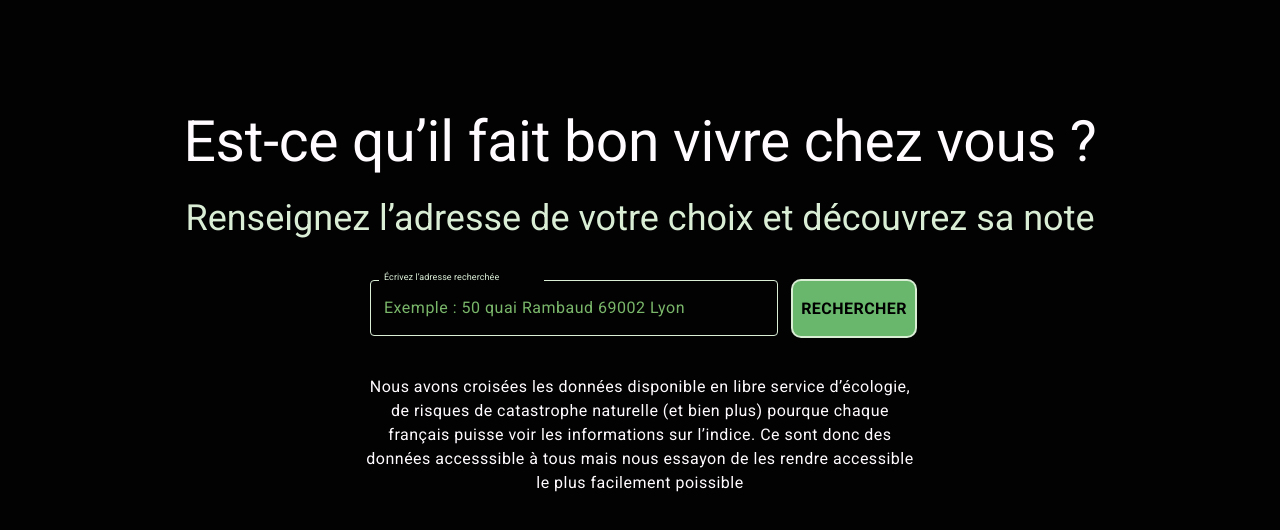
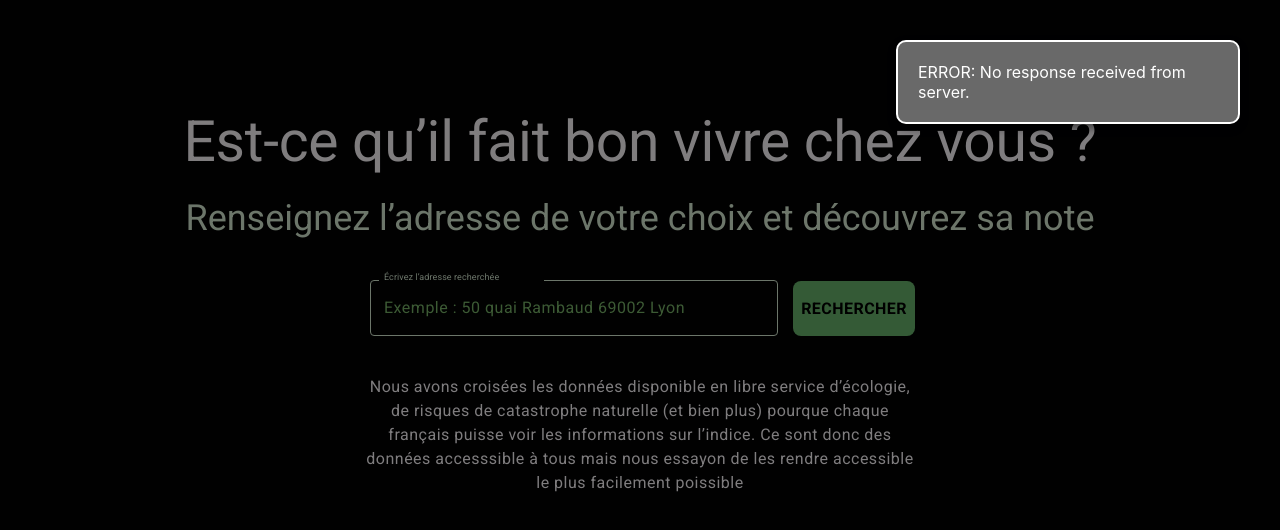
Before and after one commit to vaTheo/FranceNotation-Frontend, a React (Create React App) app in the folder francenotation/: page / in a window 1280 px wide. Both pictures are taken after a click on the button "RECHERCHER". Shown: the top 530 px of the page. Built offline with nearby package versions, Linux system fonts and the light colour scheme; no server answers.

Commit message:
ADD ERROR MODAL FOR HTTP ERROR

```diff
--- a/francenotation/src/App.tsx
+++ b/francenotation/src/App.tsx
@@ -1,10 +1,16 @@
-import React from "react";
 import { BrowserRouter as Router, Routes, Route } from "react-router-dom";
 import "./styles/App.scss";
 import MainPage from "./pages/mainPage";
 import ResultPage from "./pages/results";
+import { useError } from "./components/errorContext/errorContext";
+import { useEffect } from "react";
+import { attachInterceptors } from "./utils/axiosInstance";
 
 function App() {
+  const { showError } = useError();
+  useEffect(() => {
+    attachInterceptors(showError);
+  }, [showError]);
   return (
     <Router>
       <div>
--- /dev/null
+++ b/francenotation/src/components/errorContext/errorContext.tsx
@@ -0,0 +1,63 @@
+// ErrorContext.tsx
+import { Modal } from "@mui/material";
+import React, { createContext, useContext, useState, ReactNode } from "react";
+
+interface ErrorContextType {
+  showError: (message: string) => void;
+}
+
+const ErrorContext = createContext<ErrorContextType | undefined>(undefined);
+
+export const useError = () => {
+  const context = useContext(ErrorContext);
+  if (context === undefined) {
+    throw new Error("useError must be used within an ErrorProvider");
+  }
+  return context;
+};
+
+export const ErrorProvider: React.FC<{ children: ReactNode }> = ({
+  children,
+}) => {
+  const [isError, setIsError] = useState(false);
+  const [message, setMessage] = useState("");
+
+  const showError = (message: string) => {
+    setMessage(message);
+    setIsError(true);
+  };
+
+  return (
+    <ErrorContext.Provider value={{ showError }}>
+      {children}
+      {isError && (
+        <Modal
+          open={isError}
+          closeAfterTransition
+          onClose={() => setIsError(false)}
+          aria-labelledby="simple-modal-title"
+          aria-describedby="simple-modal-description"
+        >
+          {/* Add the required children prop */}
+          <div
+            style={{
+                position: "absolute",
+                top: "40px",
+                right: "40px",
+                backgroundColor: "dimgray",
+                padding: "20px",
+                borderRadius: "10px",
+                color: "white",
+                boxShadow: "0 4px 8px rgba(0, 0, 0, 0.5)",
+                width: "300px",
+                border: "2px solid #ffffff",
+
+            }}
+          >
+            ERROR: {message}
+          </div>
+        </Modal>
+      )}
+    </ErrorContext.Provider>
+  );
+};
--- a/francenotation/src/index.tsx
+++ b/francenotation/src/index.tsx
@@ -1,15 +1,18 @@
-import React from 'react';
-import ReactDOM from 'react-dom/client';
-import './styles/index.scss';
-import App from './App';
-import reportWebVitals from './reportWebVitals';
+import React from "react";
+import ReactDOM from "react-dom/client";
+import "./styles/index.scss";
+import App from "./App";
+import reportWebVitals from "./reportWebVitals";
+import { ErrorProvider } from "./components/errorContext/errorContext";
 
 const root = ReactDOM.createRoot(
-  document.getElementById('root') as HTMLElement
+  document.getElementById("root") as HTMLElement
 );
 root.render(
   <React.StrictMode>
-    <App />
+    <ErrorProvider>
+      <App />
+    </ErrorProvider>
   </React.StrictMode>
 );
 
--- a/francenotation/src/pages/mainPage.tsx
+++ b/francenotation/src/pages/mainPage.tsx
@@ -1,16 +1,11 @@
-import React, { useState } from "react";
-import CustomInputField from "../components/fieldsMainPage/fieldsMainPage";
+import { useState } from "react";
 import "../styles/mainPage.scss";
 import { useNavigate } from "react-router-dom";
-import CustomButton from "../components/button/button";
-import { AddressObject } from "../apiResponseType/apiResponse";
-import CustomLoadingIndicator from "../components/loading/loadingBar";
 import AddressSearchBar from "../components/BanField/banfield";
 import Button from "@mui/material/Button";
-import CardRates from "../components/cardRates/cardRates";
 import { ServiceAPI } from "../services/api/api.service";
 import { CircularProgress } from "@mui/material";
-import { set } from "lodash";
+
 
 const MainPage = () => {
   const navigate = useNavigate();
@@ -28,8 +23,8 @@ const MainPage = () => {
         valueAddressSearchBar.trim()
       );
       navigate("/resultpage", { state: { addressObject: addressObject } });
-    } catch (err) {
-      console.error("Error in one or more requests: ", err);
+    } catch (e) {
+      console.error("Error in one or more requests: ", e);
       setIsLoading(false);
     }
   };
@@ -57,7 +52,11 @@ const MainPage = () => {
             onClick={handleButtonClick}
             disabled={areAllFieldsFilled}
           >
-            {isLoading ? <CircularProgress color="inherit" size={24} /> : "RECHERCHER"}
+            {isLoading ? (
+              <CircularProgress color="inherit" size={24} />
+            ) : (
+              "RECHERCHER"
+            )}
           </Button>
         </div>
         <p>
--- a/francenotation/src/services/api/api.service.ts
+++ b/francenotation/src/services/api/api.service.ts
@@ -3,13 +3,14 @@ import { AddressObject } from "../../apiResponseType/apiResponse";
 import { FrontGroupDataValue } from "../../pages/typeResultJson/ResultRespons";
 import { DPEAllData } from "../../pages/typeResultJson/api-DPE";
 import { frontDPEBatiment } from "../../pages/typeResultJson/jsonInterface";
+import axiosInstance from "../../utils/axiosInstance";
 
 const URL = "http://localhost:3001";
 export class ServiceAPI {
   static async initiateCycle(address: string): Promise<AddressObject> {
     const jsonData = { address };
     // Initiate the DB request, associate user with addresse ID, return address object
-    const responseGetrate = await axios.post(
+    const responseGetrate = await axiosInstance.post(
       `${URL}/ratingcontroller/getrate`,
       jsonData,
       {
--- /dev/null
+++ b/francenotation/src/utils/axiosInstance.ts
@@ -0,0 +1,30 @@
+// axiosInstance.ts
+import axios from "axios";
+import { useError } from "../components/errorContext/errorContext";
+
+const axiosInstance = axios.create({
+  // You can set common config here, like headers or baseURL
+});
+
+const attachInterceptors = (showError: (message: string) => void) => {
+  axiosInstance.interceptors.response.use(
+    (response) => response,
+    (error) => {
+      if (error.response) {
+        showError(
+          `Error: ${error.response.status} ${error.response.statusText}`
+        );
+      } else if (error.request) {
+        // The request was made but no response was received
+        showError("No response received from server.");
+      } else {
+        // Something happened in setting up the request that triggered an error
+        showError("An error occurred during the request.");
+      }
+      return Promise.reject(error);
+    }
+  );
+};
+
+export default axiosInstance;
+export { attachInterceptors };
--- a/package.json
+++ /dev/null
@@ -1,5 +0,0 @@
-{
-  "dependencies": {
-
-  }
-}
```
Also changed, not shown: 2 other files (tests, documents, lock files or other folders).
